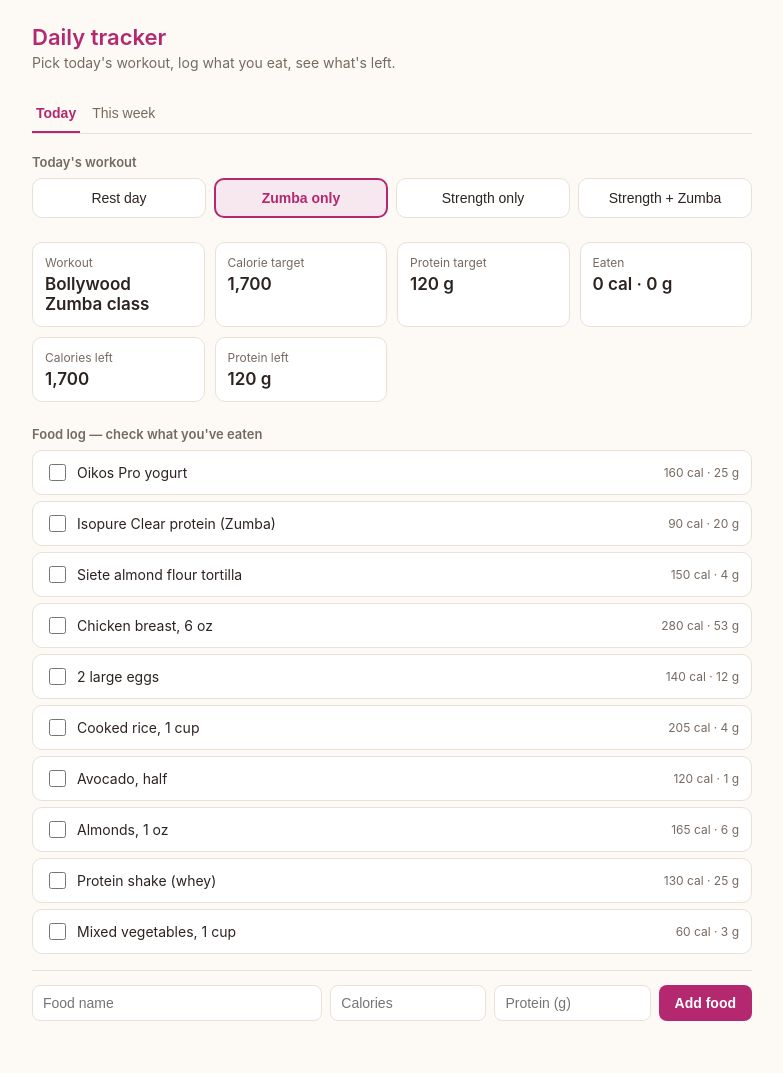
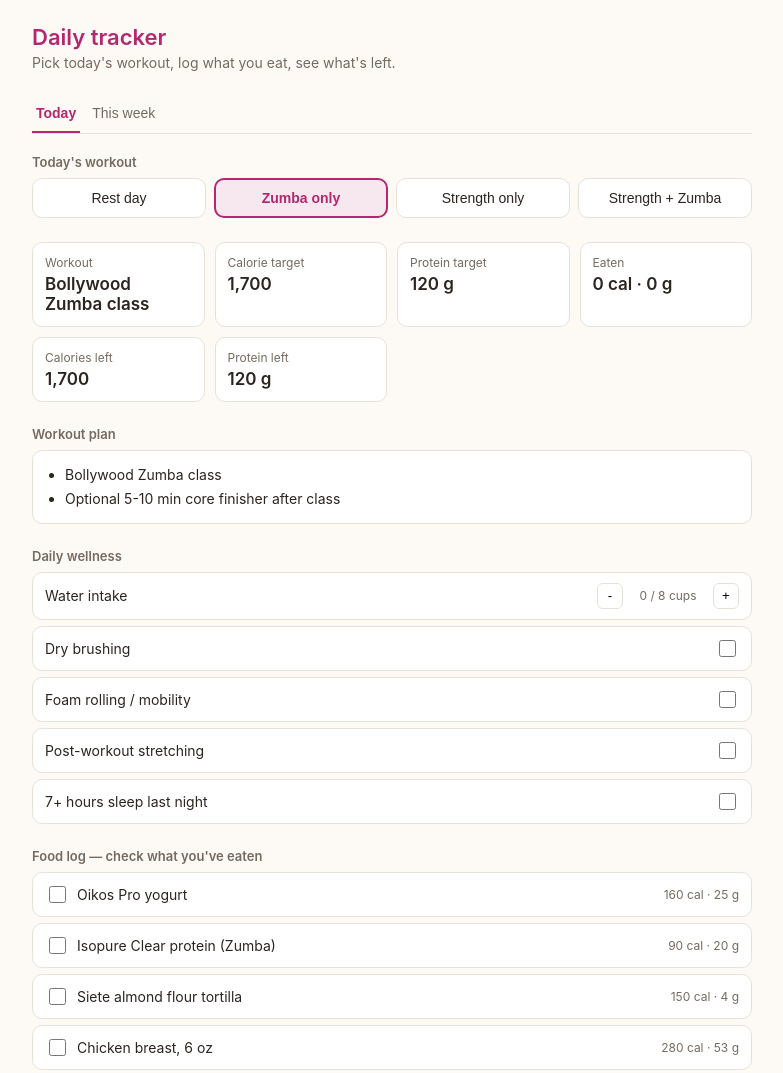
Before and after one commit to underhoodmarketers/pre-daily-tracker, a plain HTML site: page index.html in a window 1280 px wide. Shown: the top 1073 px of the page, without its empty margins (248-1031 px from the left). Drawn offline with Linux system fonts and the light colour scheme.

Commit message:
Update index.html

```diff
--- a/index.html
+++ b/index.html
@@ -108,6 +108,12 @@
 
     <div class="metrics" id="metrics"></div>
 
+    <p class="section-label">Workout plan</p>
+    <div id="workout-plan" style="margin-bottom: 24px;"></div>
+
+    <p class="section-label">Daily wellness</p>
+    <div id="wellness-list" style="display:flex; flex-direction:column; gap:6px; margin-bottom:24px;"></div>
+
     <p class="section-label">Food log — check what you've eaten</p>
     <div class="food-list" id="food-list"></div>
 
@@ -130,11 +136,58 @@ const STORAGE_PREFIX = 'holisticrhythm-tracker-';
 const SPLIT_LOG_KEY = 'holisticrhythm-tracker-split-log';
 
 const strengthSplits = [
-  { name: 'Push', detail: 'Chest, shoulders, triceps' },
-  { name: 'Legs', detail: 'Quads, hamstrings, glutes, calves' },
-  { name: 'Pull', detail: 'Back, biceps' },
-  { name: 'Full body + core', detail: 'Compound lifts, core' }
+  { name: 'Push', detail: 'Chest, shoulders, triceps', exercises: [
+    'Barbell or dumbbell bench press — 4 x 8-10',
+    'Seated overhead press — 3 x 8-10',
+    'Incline dumbbell press — 3 x 10-12',
+    'Lateral raises — 3 x 12-15',
+    'Tricep pushdown — 3 x 12-15',
+    'Push-ups — 2 x to near failure'
+  ]},
+  { name: 'Legs', detail: 'Quads, hamstrings, glutes, calves', exercises: [
+    'Back or goblet squat — 4 x 8-10',
+    'Romanian deadlift — 3 x 10-12',
+    'Walking lunges — 3 x 12 per leg',
+    'Leg press — 3 x 10-12',
+    'Glute bridge or hip thrust — 3 x 12-15',
+    'Standing calf raises — 3 x 15-20'
+  ]},
+  { name: 'Pull', detail: 'Back, biceps', exercises: [
+    'Deadlift or rack pull — 4 x 6-8',
+    'Lat pulldown or pull-ups — 3 x 8-10',
+    'Seated cable row — 3 x 10-12',
+    'Face pulls — 3 x 15',
+    'Bicep curls — 3 x 12-15',
+    'Back extensions — 2 x 12-15'
+  ]},
+  { name: 'Full body + core', detail: 'Compound lifts, core', exercises: [
+    'Kettlebell swings — 4 x 15',
+    'Goblet squats — 3 x 12',
+    'Push-ups — 3 x 12-15',
+    'Plank — 3 x 30-45 sec',
+    'Russian twists — 3 x 20',
+    'Mountain climbers — 3 x 30 sec'
+  ]}
 ];
+
+const otherWorkoutPlans = {
+  zumba: ['Bollywood Zumba class', 'Optional 5-10 min core finisher after class'],
+  rest: ['Light mobility or stretching — 10-15 min', 'Easy walk, optional']
+};
+
+const wellnessItems = [
+  { id: 'water', label: 'Water intake', type: 'counter', goal: 8, unit: 'cups' },
+  { id: 'dryBrushing', label: 'Dry brushing', type: 'check' },
+  { id: 'foamRolling', label: 'Foam rolling / mobility', type: 'check' },
+  { id: 'stretching', label: 'Post-workout stretching', type: 'check' },
+  { id: 'sleep', label: '7+ hours sleep last night', type: 'check' }
+];
+
+function defaultWellness() {
+  const w = {};
+  wellnessItems.forEach(item => { w[item.id] = item.type === 'counter' ? 0 : false; });
+  return w;
+}
 
 function loadSplitLog() {
   try {
@@ -202,14 +255,17 @@ function labelForOffset(offset) {
   return offset === 0 ? 'Today' : d.toLocaleDateString(undefined, { weekday: 'short', month: 'short', day: 'numeric' });
 }
 
-let state = { day: 'zumba', foods: defaultFoods.map(f => ({ ...f, checked: false })) };
+let state = { day: 'zumba', foods: defaultFoods.map(f => ({ ...f, checked: false })), split: null, wellness: defaultWellness() };
 
 function loadToday() {
   try {
     const raw = localStorage.getItem(dateKey(0));
     if (raw) {
       const parsed = JSON.parse(raw);
-      if (parsed && parsed.day && Array.isArray(parsed.foods)) state = parsed;
+      if (parsed && parsed.day && Array.isArray(parsed.foods)) {
+        state = parsed;
+        if (!state.wellness) state.wellness = defaultWellness();
+      }
     }
   } catch (e) { /* use defaults */ }
   ensureSplitForToday();
@@ -343,9 +399,75 @@ function renderFoodList() {
   });
 }
 
+function renderWorkoutPlan() {
+  const el = document.getElementById('workout-plan');
+  let exercises = [];
+  if (state.day === 'strength' || state.day === 'both') {
+    const splitInfo = strengthSplits.find(s => s.name === state.split) || strengthSplits[0];
+    exercises = splitInfo.exercises;
+    if (state.day === 'both') exercises = otherWorkoutPlans.zumba.concat(exercises);
+  } else if (state.day === 'zumba') {
+    exercises = otherWorkoutPlans.zumba;
+  } else {
+    exercises = otherWorkoutPlans.rest;
+  }
+  el.innerHTML = `
+    <div style="background: var(--card); border: 1px solid var(--border); border-radius: 10px; padding: 12px 14px;">
+      <ul style="margin:0; padding-left: 18px; font-size:14px; line-height:1.7;">
+        ${exercises.map(e => `<li>${e}</li>`).join('')}
+      </ul>
+    </div>`;
+}
+
+function renderWellness() {
+  const el = document.getElementById('wellness-list');
+  el.innerHTML = wellnessItems.map(item => {
+    if (item.type === 'counter') {
+      const val = state.wellness[item.id] || 0;
+      return `
+        <div class="food-row" style="cursor:default;">
+          <span class="food-name">${item.label}</span>
+          <span style="display:flex; align-items:center; gap:10px;">
+            <button class="wellness-dec" data-id="${item.id}" style="border:1px solid var(--border); background:var(--card); border-radius:6px; width:26px; height:26px; cursor:pointer;">-</button>
+            <span class="food-stats" style="min-width:70px; text-align:center;">${val} / ${item.goal} ${item.unit}</span>
+            <button class="wellness-inc" data-id="${item.id}" style="border:1px solid var(--border); background:var(--card); border-radius:6px; width:26px; height:26px; cursor:pointer;">+</button>
+          </span>
+        </div>`;
+    }
+    return `
+      <label class="food-row">
+        <span class="food-name">${item.label}</span>
+        <input type="checkbox" data-wellness="${item.id}" ${state.wellness[item.id] ? 'checked' : ''}>
+      </label>`;
+  }).join('');
+
+  el.querySelectorAll('[data-wellness]').forEach(cb => {
+    cb.addEventListener('change', () => {
+      state.wellness[cb.dataset.wellness] = cb.checked;
+      saveToday();
+    });
+  });
+  el.querySelectorAll('.wellness-inc').forEach(btn => {
+    btn.addEventListener('click', () => {
+      state.wellness[btn.dataset.id] = (state.wellness[btn.dataset.id] || 0) + 1;
+      renderWellness();
+      saveToday();
+    });
+  });
+  el.querySelectorAll('.wellness-dec').forEach(btn => {
+    btn.addEventListener('click', () => {
+      state.wellness[btn.dataset.id] = Math.max(0, (state.wellness[btn.dataset.id] || 0) - 1);
+      renderWellness();
+      saveToday();
+    });
+  });
+}
+
 function renderAll() {
   renderDayButtons();
   renderMetrics();
+  renderWorkoutPlan();
+  renderWellness();
   renderFoodList();
 }
 
```
